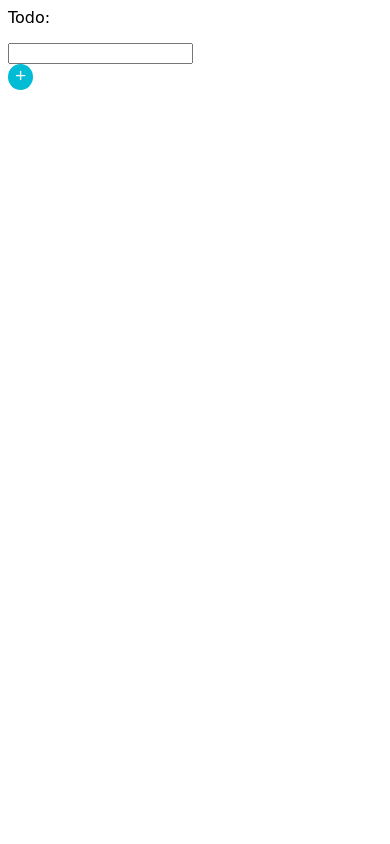
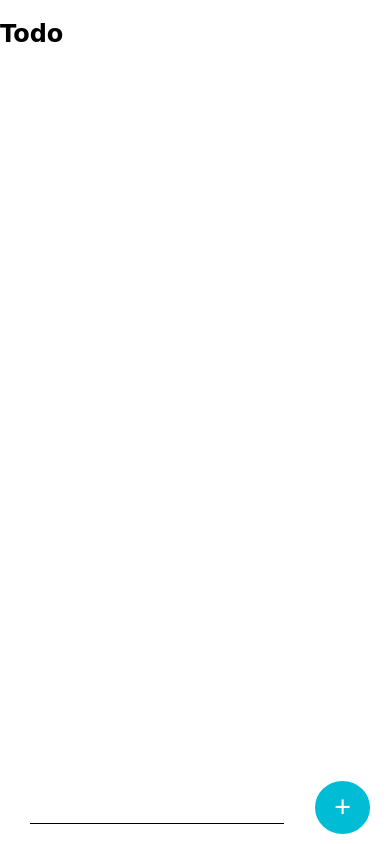
Before and after one commit to LeviSchouten/vanilla-todos, a plain HTML site: page src/index.html in a window 390 px wide. Drawn offline with Linux system fonts and the light colour scheme; a web font is replaced by a local one.

Commit message:
started designing with mobile first approach

```diff
--- a/src/index.html
+++ b/src/index.html
@@ -13,11 +13,16 @@
 
 <body>
   <section class="app">
+    <header>
+      <h1>Todo</h1>
+    </header>
     <div class="todos"></div>
-    <form>
-      <input type="text" class="todo-title">
-      <input type="submit" value="+" class="submit-button">
-    </form>
+    <footer>
+      <form>
+        <input type="text" class="todo-title">
+        <input type="submit" value="+" class="submit-button">
+      </form>
+    </footer>
   </section>
 </body>
 
--- a/src/js/todo.js
+++ b/src/js/todo.js
@@ -73,8 +73,7 @@ class TodoList {
     localStorage.setItem('todo', this.state.todo)
     localStorage.setItem('done', this.state.done)
     const div = document.querySelector('.todos')
-    div.innerHTML = 'Todo:';
-    div.innerHTML += this.generateTodoList()
+    div.innerHTML = this.generateTodoList()
     this.addClickEventsToItem()
     this.addCLickEventsToButtons()
   }
--- a/src/style/todo.css
+++ b/src/style/todo.css
@@ -4,11 +4,27 @@
 
 body {
   font-family: 'Baloo Thambi 2', cursive;
+  padding: 0;
+  margin: 0;
 }
 
 .app {
-  max-width: 180px;
+  width: 100%;
+  height: 100%;
 }
+
+.todos {
+  font-size: 1.3rem;
+  max-height: 650px;
+  overflow-y: auto;
+}
+
+/* img {
+  width: 100%;
+  height: 200px;
+  object-fit: cover;
+  filter: blur(2px);
+} */
 
 .done {
   color: #aaaaaa;
@@ -41,14 +57,49 @@ li {
   display: flex;
   flex-direction: row;
   align-items: baseline;
+  justify-content: space-between;
   max-height: 40px;
+}
+
+li > p {
+  margin-right: 30px;
+}
+
+form {
+  position: absolute;
+  bottom: 0;
+  width: 100%;
+  padding-bottom: 20px;
+  margin-bottom: 0;
+}
+
+footer {
+  background-color: #ffffff;
+  z-index: 30;
 }
 
 .submit-button {
   border: none;
   background-color: #00bcd4;
   color: #ffffff;
-  padding: 1px 7px 3px 7px;
-  font-size: 1.2rem;
+  padding: 10px 19px 10px 19px;
+  margin-right: 20px;
+  font-size: 1.8rem;
   border-radius: 50%;
+  position: absolute;
+  right: 0;
 }
+
+.todo-title {
+  font-family: 'Baloo Thambi 2', cursive;
+  font-size: 1.6rem;
+  width: 65%;
+  margin-left: 30px;
+  margin-top: 10px;
+  border: none;
+  border-bottom: 1px solid black;
+}
+
+.todo-title:active {
+  border: none;
+}
```
